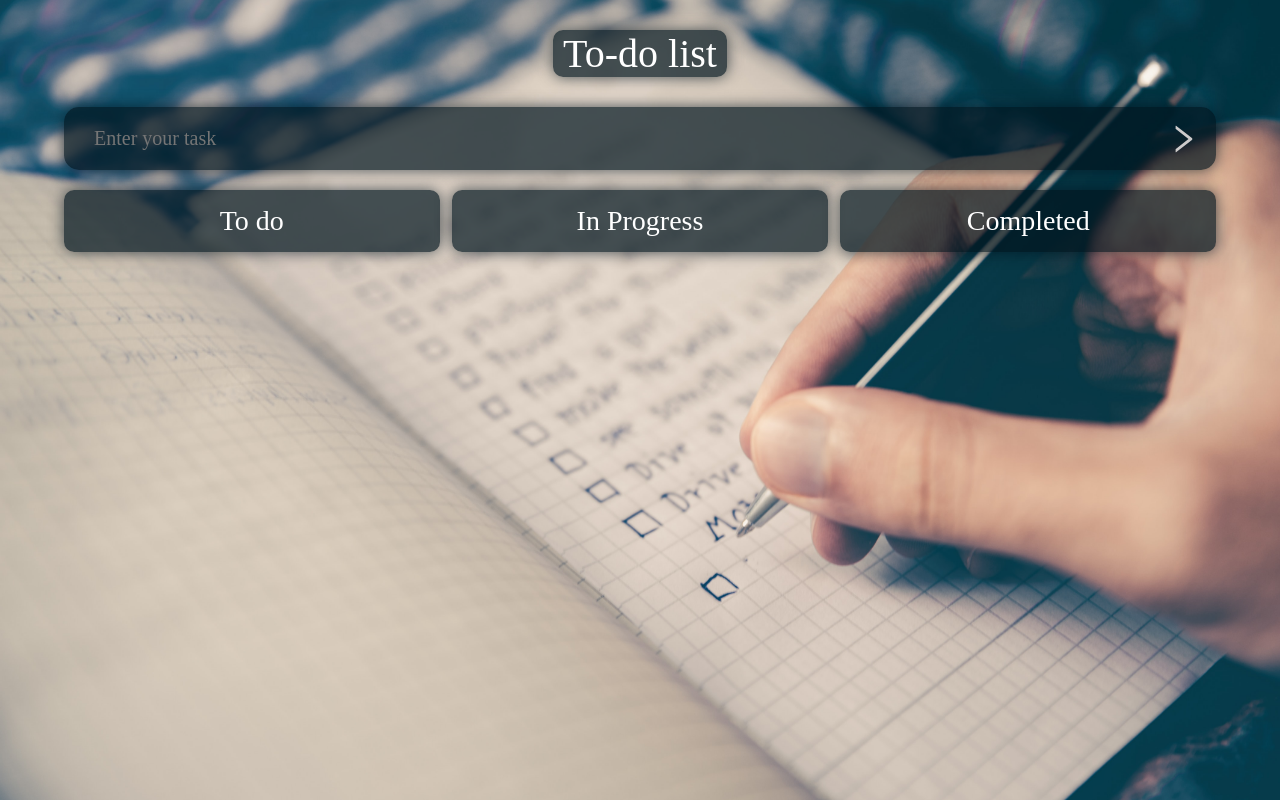
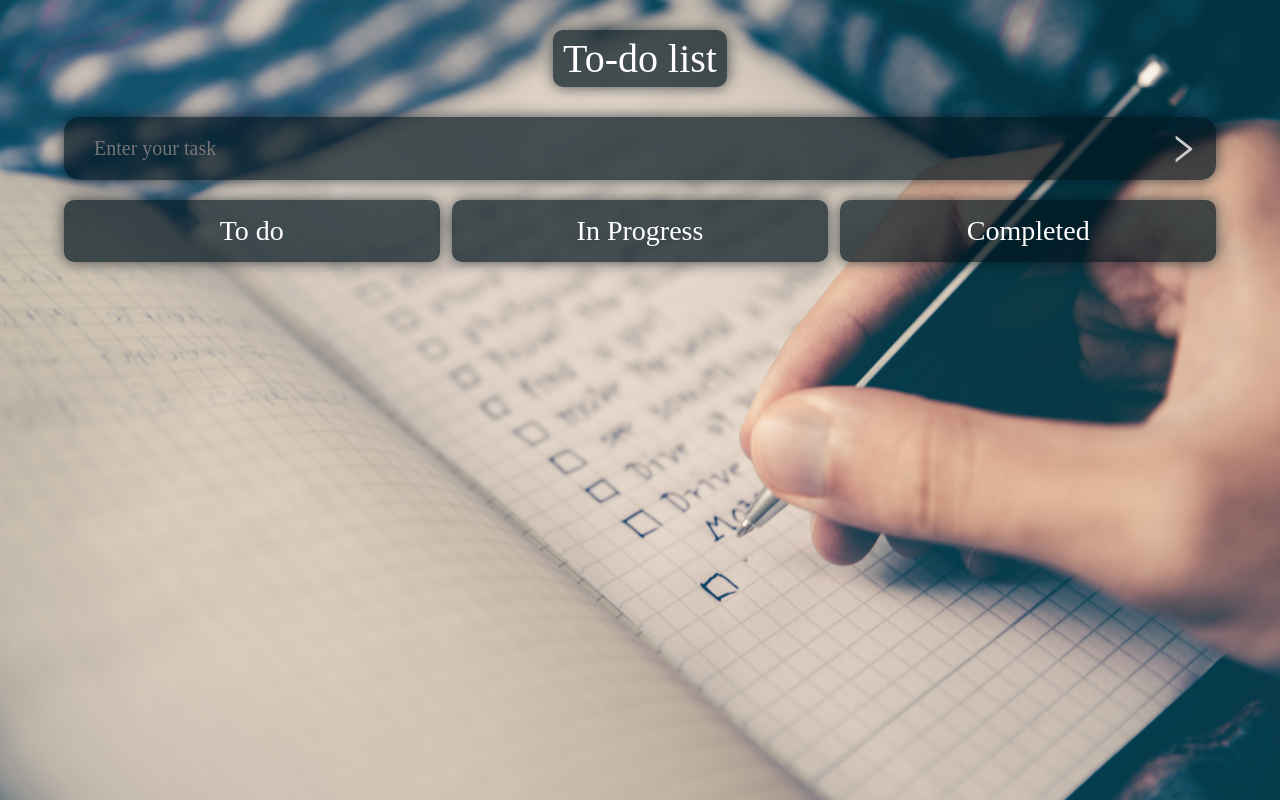
Before and after one commit to BrijeshM22/mytodos, a React (Create React App) app: page / in a window 1280 px wide. Built offline with nearby package versions, Linux system fonts and the light colour scheme; a web font is replaced by a local one.

Commit message:
heading padding added

```diff
--- a/src/App.css
+++ b/src/App.css
@@ -21,7 +21,7 @@
 .heading {
   font-size: 2.5rem;
   font-family: "Neucha", cursive;
-  margin: 30px 0;
+  margin: 30px 0px;
   text-align: center;
   /* text-transform: uppercase; */
   z-index: 1;
@@ -30,7 +30,7 @@
   --color: hsl(200, 100%, 6%, 0.7);
     background-color: var(--color);
     box-shadow: 0 0 15px 0 var(--color);
-  padding: 0px 10px;
+  padding: 5px 10px;
   border-radius: 10px;
 }
 
```
